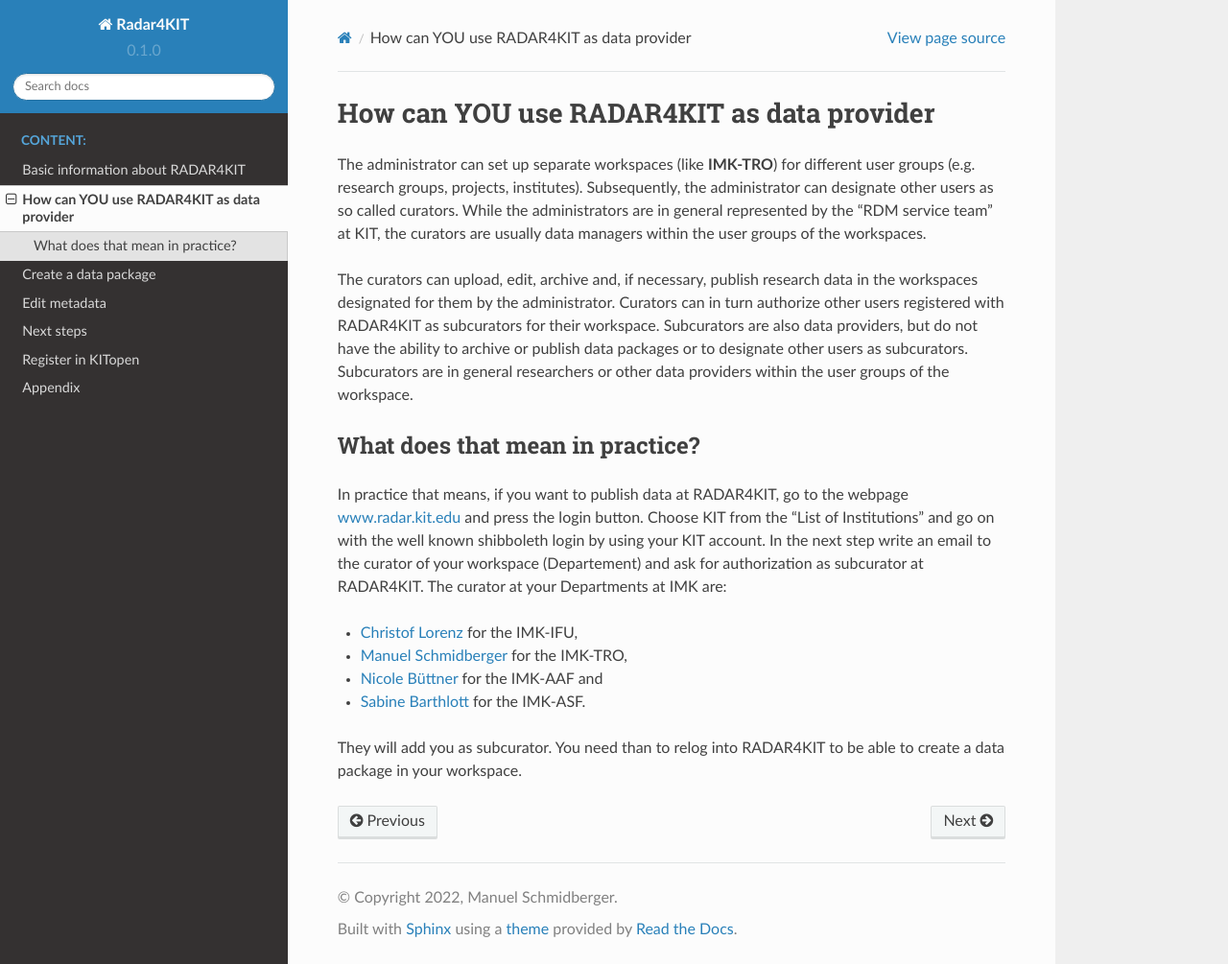
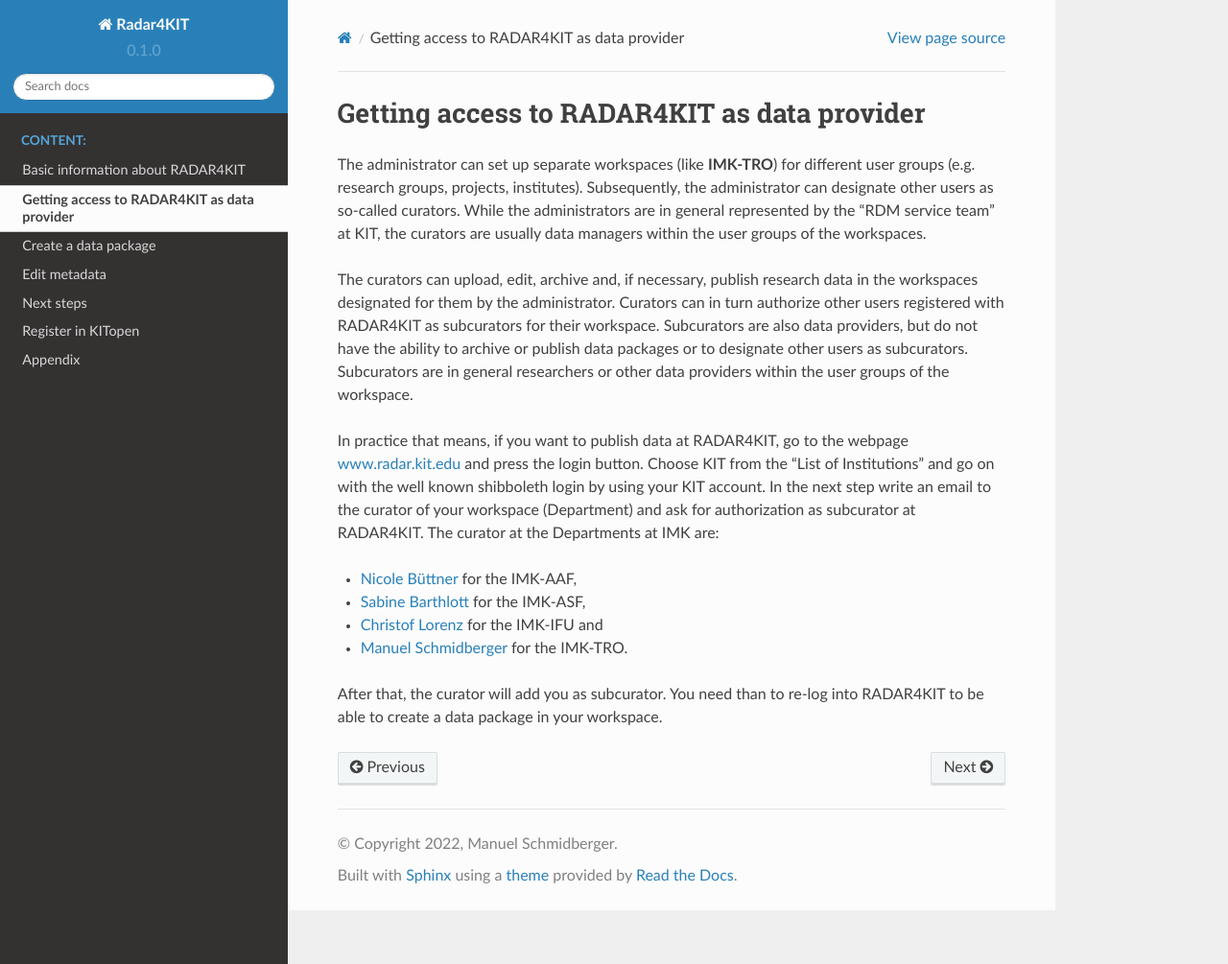
Before and after one commit to sabarth/Radar4KIT, a Sphinx documentation site: the page built from docs/source/Content/usage.rst, in a window 1280 px wide and 1005 px high. Shown: the whole window at 96% size. Built offline with Sphinx 7.4.7 and the Read the Docs theme 2.0.0, drawn with Linux system fonts in a browser that asks for light colours.

Commit message:
final changes to usage.rst

```diff
--- a/docs/source/Content/usage.rst
+++ b/docs/source/Content/usage.rst
@@ -1,24 +1,22 @@
-How can YOU use RADAR4KIT as data provider
-++++++++++++++++++++++++++++++++++++++++++
+Getting access to RADAR4KIT as data provider
+++++++++++++++++++++++++++++++++++++++++++++
 
-The administrator can set up separate workspaces (like **IMK-TRO**) for different user groups (e.g. research groups, projects, institutes). Subsequently, the administrator can designate other users as so called curators. While the administrators are in general represented by the "RDM service team" at KIT, the curators are usually data managers within the user groups of the workspaces.
+The administrator can set up separate workspaces (like **IMK-TRO**) for different user groups (e.g. research groups, projects, institutes). Subsequently, the administrator can designate other users as so-called curators. While the administrators are in general represented by the "RDM service team" at KIT, the curators are usually data managers within the user groups of the workspaces.
 
 The curators can upload, edit, archive and, if necessary, publish research data in the workspaces designated for them by the administrator. Curators can in turn authorize other users registered with RADAR4KIT as subcurators for their workspace. Subcurators are also data providers, but do not have the ability to archive or publish data packages or to designate other users as subcurators. Subcurators are in general researchers or other data providers within the user groups of the workspace.
 
-What does that mean in practice?
-================================
 
-In practice that means, if you want to publish data at RADAR4KIT, go to the webpage `www.radar.kit.edu <https://radar.kit.edu>`_ and press the login button. Choose KIT from the "List of Institutions" and go on with the well known shibboleth login by using your KIT account. In the next step write an email to the curator of your workspace (Departement) and ask for authorization as subcurator at RADAR4KIT. The curator at your Departments at IMK are:
+In practice that means, if you want to publish data at RADAR4KIT, go to the webpage `www.radar.kit.edu <https://radar.kit.edu>`_ and press the login button. Choose KIT from the "List of Institutions" and go on with the well known shibboleth login by using your KIT account. In the next step write an email to the curator of your workspace (Department) and ask for authorization as subcurator at RADAR4KIT. The curator at the Departments at IMK are:
 
-* `Christof Lorenz <christof.lorenz@kit.edu?subject=Authorization%20as%20subcurator%20at%20RADAR4KIT>`_ for the IMK-IFU,
-* `Manuel Schmidberger <manuel.schmidberger@kit.edu?subject=Authorization%20as%20subcurator%20at%20RADAR4KIT>`_ for the IMK-TRO,
-* `Nicole Büttner <nicole.buettner@kit.edu?subject=Authorization%20as%20subcurator%20at%20RADAR4KIT>`_ for the IMK-AAF and
-* `Sabine Barthlott <sabine.barthlott@kit.edu?subject=Authorization%20as%20subcurator%20at%20RADAR4KIT>`_ for the IMK-ASF.
+* `Nicole Büttner <nicole.buettner@kit.edu?subject=Authorization%20as%20subcurator%20at%20RADAR4KIT>`_ for the IMK-AAF,
+* `Sabine Barthlott <sabine.barthlott@kit.edu?subject=Authorization%20as%20subcurator%20at%20RADAR4KIT>`_ for the IMK-ASF,
+* `Christof Lorenz <christof.lorenz@kit.edu?subject=Authorization%20as%20subcurator%20at%20RADAR4KIT>`_ for the IMK-IFU and
+* `Manuel Schmidberger <manuel.schmidberger@kit.edu?subject=Authorization%20as%20subcurator%20at%20RADAR4KIT>`_ for the IMK-TRO.
+
+After that, the curator will add you as subcurator. You need than to re-log into RADAR4KIT to be able to create a data package in your workspace.
 
 
 .. * `Christof Lorenz <christof.lorenz@kit.edu?subject=Authorization%20as%20subcurator%20at%20RADAR4KIT&body=Hello%20Christof,%0D%0AI%20plan%20to%20publish%20or%20archive%20data%20at%20RADAR4KIT%20and%20this%20is%20my%20request%20for%20an%20authorization%20as%20subcurator.%0D%0AI've%20already%20registered%20my%20KIT%20account%20at%20www.radar.kit.edu%20.%0a%0dThank%20you!>`_ for the IMK-IFU,
 .. * `Manuel Schmidberger <manuel.schmidberger@kit.edu?subject=Authorization%20as%20subcurator%20at%20RADAR4KIT&body=Hello%20Manuel,%0a%0dI%20plan%20to%20publish%20or%20archive%20data%20at%20RADAR4KIT%20and%20this%20is%20my%20request%20for%20an%20authorization%20as%20subcurator.%0a%0dI've%20already%20registered%20my%20KIT%20account%20at%20www.radar.kit.edu%20.%0a%0dThank%20you!>`_ for the IMK-TRO,
 .. * `Nicole Büttner <nicole.buettner@kit.edu?subject=Authorization%20as%20subcurator%20at%20RADAR4KIT&body=Hello%20Nicole,%0a%0dI%20plan%20to%20publish%20or%20archive%20data%20at%20RADAR4KIT%20and%20this%20is%20my%20request%20for%20an%20authorization%20as%20subcurator.%0a%0dI've%20already%20registered%20my%20KIT%20account%20at%20www.radar.kit.edu%20.%0a%0dThank%20you!>`_ for the IMK-AAF and
 .. * `Sabine Barthlott <sabine.barthlott@kit.edu?subject=Authorization%20as%20subcurator%20at%20RADAR4KIT&body=Hello%20Sabine,%0a%0dI%20plan%20to%20publish%20or%20archive%20data%20at%20RADAR4KIT%20and%20this%20is%20my%20request%20for%20an%20authorization%20as%20subcurator.%0a%0dI've%20already%20registered%20my%20KIT%20account%20at%20www.radar.kit.edu%20.%0a%0dThank%20you!>`_ for the IMK-ASF.
-
-They will add you as subcurator. You need than to relog into RADAR4KIT to be able to create a data package in your workspace.
```
